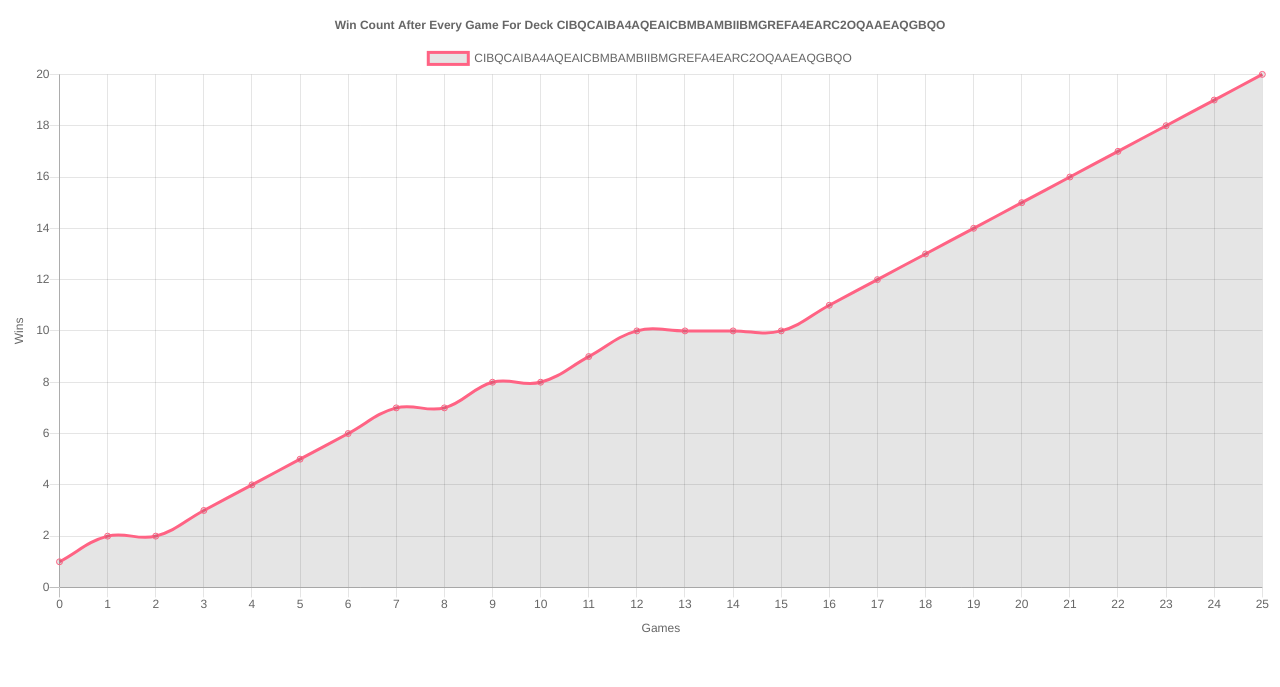
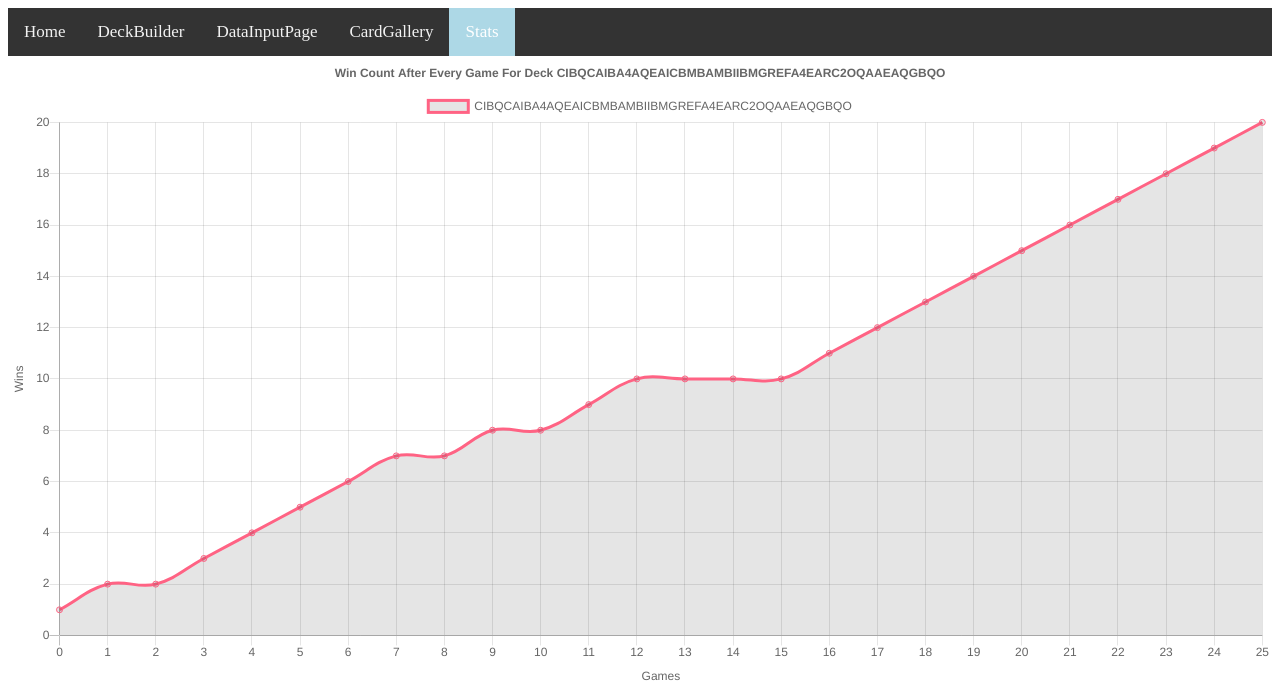
Before and after one commit to COSC481W-2020Fall/cosc481w-581-2020-fall-stattracker, a Flask app: page /statsviewer in a window 1280 px wide. Shown: the top 687 px of the page. Run offline with Flask 2, Linux system fonts and the light colour scheme; data comes from the database, SQL or seed files in the repository; parts of the project's set-up code (start-up, migrations or seed data) failed here and were passed over.

Commit message:
reverted changes to data input page and added more for the nav bar for our new page

```diff
--- a/templates/deckbuilder/deckbuilder.html
+++ b/templates/deckbuilder/deckbuilder.html
@@ -6,6 +6,7 @@
   <a class="active" href="deckbuilder">DeckBuilder</a>
   <a href="datainput">DataInputPage</a>
   <a href="gallery">CardGallery</a>
+  <a href="statsviewer">Stats</a>
 </div>
 <title>Deckbuilder</title>
 <script src="http://code.jquery.com/jquery-1.10.2.min.js"></script>
--- a/templates/gallery/index.html
+++ b/templates/gallery/index.html
@@ -5,6 +5,7 @@
   <a href="deckbuilder">DeckBuilder</a>
   <a href="datainput">DataInputPage</a>
   <a class="active" a href="gallery">CardGallery</a>
+  <a href="statsviewer">Stats</a>
 </div>
 	<title>Card Gallery</title>
 	<style>
--- a/templates/statsviewer/index.html
+++ b/templates/statsviewer/index.html
@@ -1,10 +1,44 @@
 <!DOCTYPE html>
 <html lang="en">
 <head>
+<div class="topnav">
+	<a href="home">Home</a>
+	<a href="deckbuilder">DeckBuilder</a>
+	<a href="datainput">DataInputPage</a>
+	<a href="gallery">CardGallery</a>
+	<a class="active" a href="statsviewer">Stats</a>
+	 </div>
 	<meta charset="UTF-8">
 	<meta name="viewport" content="width=device-width, initial-scale=1.0">
 	<title>Stats Viewer</title>
 	<style>
+		/* Add a black background color to the top navigation */
+		.topnav {
+		background-color: #333;
+		overflow: hidden;
+		}
+
+		/* Style the links inside the navigation bar */
+		.topnav a {
+		float: left;
+		color: #f2f2f2;
+		text-align: center;
+		padding: 14px 16px;
+		text-decoration: none;
+		font-size: 17px;
+		}
+
+		/* Change the color of links on hover */
+		.topnav a:hover {
+		background-color: #ddd;
+		color: black;
+		}
+
+		/* Add a color to the active/current link */
+		.topnav a.active {
+		background-color: #ADD8E6;
+		color: white;
+		}
 	</style>
 	<script src="https://cdn.jsdelivr.net/npm/chart.js@2.9.4/dist/Chart.min.js"></script>
 </head>
```
Also changed, not shown: templates/dataInputPage/dataInputPage.html (+8 -7 lines).
